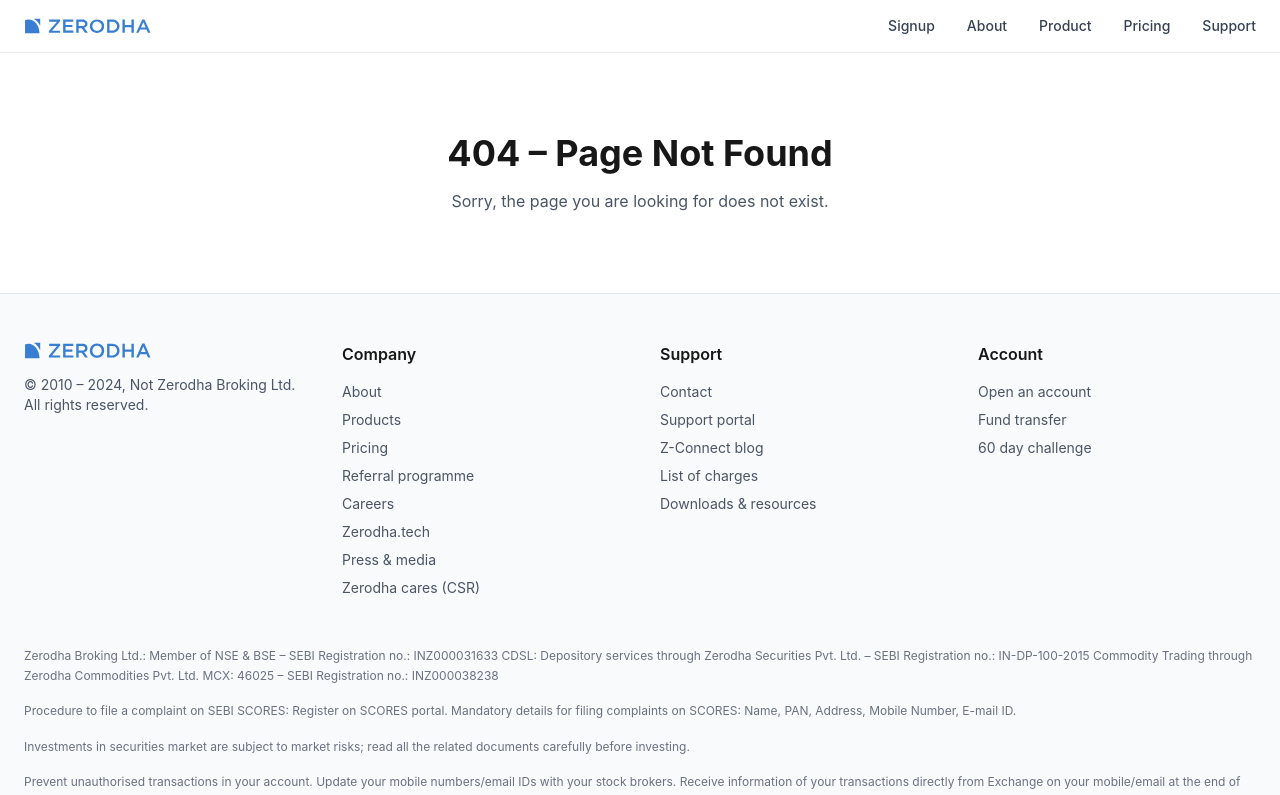
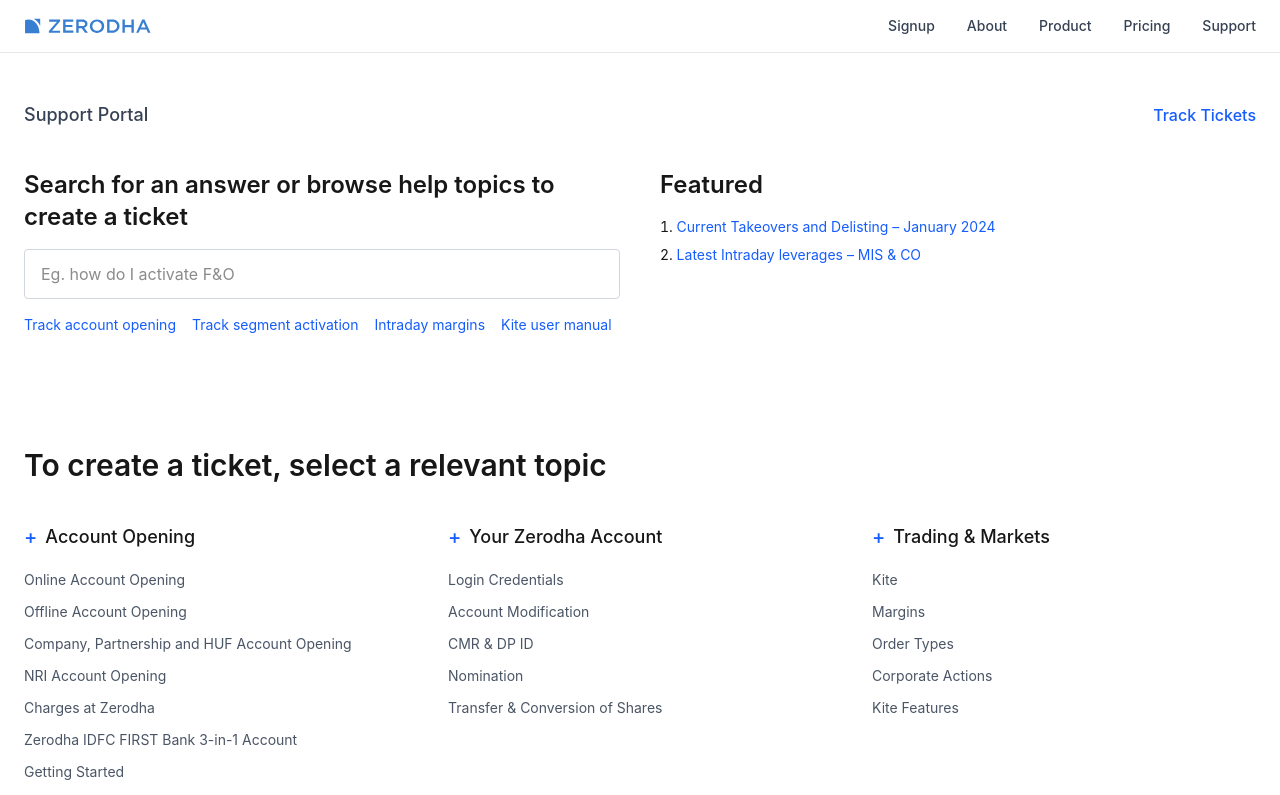
Before and after one commit to tanuagarwal-dev/StockTrading, a Next.js app in the folder frontend/: page /support in a window 1280 px wide. Before the commit this address had no page. Shown: the top 795 px of the page. Built offline with nearby package versions, Linux system fonts and the light colour scheme.

Commit message:
feat: add support page with Hero and CreateTicket components

```diff
--- /dev/null
+++ b/frontend/app/signup/page.tsx
@@ -0,0 +1,11 @@
+import React from 'react'
+
+const page = () => {
+  return (
+    <div>
+
+    </div>
+  )
+}
+
+export default page
--- /dev/null
+++ b/frontend/app/support/page.tsx
@@ -0,0 +1,14 @@
+import CreateTicket from '@/components/support/CreateTicket';
+import Hero from '@/components/support/Hero';
+import React from 'react'
+
+const page = () => {
+  return (
+    <>
+      <Hero />
+      <CreateTicket />
+    </>
+  );
+}
+
+export default page
--- /dev/null
+++ b/frontend/components/support/CreateTicket.tsx
@@ -0,0 +1,91 @@
+import React from "react";
+
+const topics = [
+  {
+    title: "Account Opening",
+    links: [
+      "Online Account Opening",
+      "Offline Account Opening",
+      "Company, Partnership and HUF Account Opening",
+      "NRI Account Opening",
+      "Charges at Zerodha",
+      "Zerodha IDFC FIRST Bank 3-in-1 Account",
+      "Getting Started",
+    ],
+  },
+  {
+    title: "Your Zerodha Account",
+    links: [
+      "Login Credentials",
+      "Account Modification",
+      "CMR & DP ID",
+      "Nomination",
+      "Transfer & Conversion of Shares",
+    ],
+  },
+  {
+    title: "Trading & Markets",
+    links: [
+      "Kite",
+      "Margins",
+      "Order Types",
+      "Corporate Actions",
+      "Kite Features",
+    ],
+  },
+  {
+    title: "Funds",
+    links: [
+      "Adding Funds",
+      "Withdrawing Funds",
+      "Bank Accounts",
+      "Segment Activation",
+    ],
+  },
+  {
+    title: "Console",
+    links: ["Portfolio", "Reports", "Statements", "Tax P&L"],
+  },
+  {
+    title: "Coin",
+    links: ["Mutual Funds", "ELSS", "SIP", "Taxation"],
+  },
+];
+
+const CreateTicket = () => {
+  return (
+    <section className="max-w-7xl mx-auto px-6 py-16">
+      {/* Heading */}
+      <h1 className="text-2xl md:text-3xl font-semibold mb-10">
+        To create a ticket, select a relevant topic
+      </h1>
+
+      {/* Grid */}
+      <div className="grid grid-cols-1 sm:grid-cols-2 lg:grid-cols-3 gap-10">
+        {topics.map((topic, idx) => (
+          <div key={idx}>
+            <h4 className="flex items-center gap-2 text-lg font-medium mb-4">
+              <span className="text-blue-600 text-xl">+</span>
+              {topic.title}
+            </h4>
+
+            <ul className="space-y-2">
+              {topic.links.map((link, i) => (
+                <li key={i}>
+                  <a
+                    href="#"
+                    className="text-sm text-gray-600 hover:text-blue-600 transition"
+                  >
+                    {link}
+                  </a>
+                </li>
+              ))}
+            </ul>
+          </div>
+        ))}
+      </div>
+    </section>
+  );
+};
+
+export default CreateTicket;
--- /dev/null
+++ b/frontend/components/support/Hero.tsx
@@ -0,0 +1,66 @@
+import React from "react";
+
+const Hero = () => {
+  return (
+    <section className="max-w-7xl mx-auto px-6 py-12">
+      {/* Top bar */}
+      <div className="flex items-center justify-between mb-10">
+        <h4 className="text-lg font-medium text-gray-700">Support Portal</h4>
+        <a href="#" className="text-blue-600 font-medium hover:underline">
+          Track Tickets
+        </a>
+      </div>
+
+      {/* Main content */}
+      <div className="grid grid-cols-1 md:grid-cols-2 gap-10">
+        {/* Left */}
+        <div>
+          <h1 className="text-xl md:text-2xl font-semibold mb-4">
+            Search for an answer or browse help topics to create a ticket
+          </h1>
+
+          <input
+            type="text"
+            placeholder="Eg. how do I activate F&O"
+            className="w-full border border-gray-300 rounded px-4 py-3 mb-4 focus:outline-none focus:ring-2 focus:ring-blue-500"
+          />
+
+          <div className="flex flex-wrap gap-4 text-sm">
+            <a href="#" className="text-blue-600 hover:underline">
+              Track account opening
+            </a>
+            <a href="#" className="text-blue-600 hover:underline">
+              Track segment activation
+            </a>
+            <a href="#" className="text-blue-600 hover:underline">
+              Intraday margins
+            </a>
+            <a href="#" className="text-blue-600 hover:underline">
+              Kite user manual
+            </a>
+          </div>
+        </div>
+
+        {/* Right */}
+        <div>
+          <h1 className="text-xl md:text-2xl font-semibold mb-4">Featured</h1>
+
+          <ol className="list-decimal list-inside space-y-2 text-sm">
+            <li>
+              <a href="#" className="text-blue-600 hover:underline">
+                Current Takeovers and Delisting – January 2024
+              </a>
+            </li>
+            <li>
+              <a href="#" className="text-blue-600 hover:underline">
+                Latest Intraday leverages – MIS & CO
+              </a>
+            </li>
+          </ol>
+        </div>
+      </div>
+    </section>
+  );
+};
+
+export default Hero;
```
